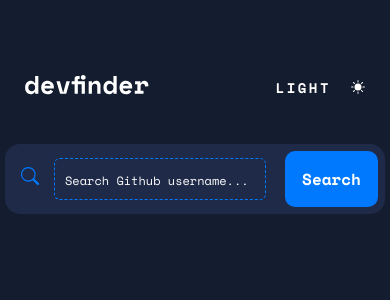
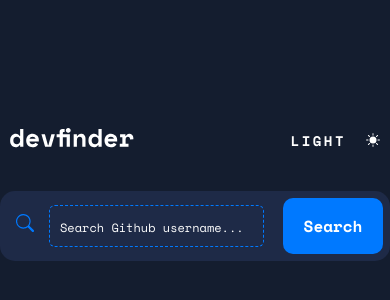
Before and after one commit to alicefrsr/React-DevFinder-App, a React (Create React App) app: page / in a window 390 px wide. Shown: the part 282-582 px from the top of the page. Built offline with nearby package versions, Linux system fonts and the light colour scheme.

Commit message:
fixing responsive

```diff
--- a/src/components/CardBg.js
+++ b/src/components/CardBg.js
@@ -4,10 +4,8 @@
 // import { ThemeContext } from '../contexts/themeContext';
 import { useTheme } from '../contexts/themeContext';
 
-const CardBg = props => {
+const CardBg = (props) => {
   const { theme } = useTheme();
-  // console.log('theme from CARD BG:', theme);
-
   return <main className={`bg-card ${theme}`}>{props.children}</main>;
 };
 
--- a/src/styles/DevFinderApp.css
+++ b/src/styles/DevFinderApp.css
@@ -18,7 +18,7 @@
   color: #141d2f;
 }
 
-@media (max-width: 768px) {
+@media (min-width: 450px) {
   .container {
     padding: 3rem 2rem;
   }
--- a/src/styles/Header.css
+++ b/src/styles/Header.css
@@ -1,11 +1,12 @@
 .header-container {
   max-width: 73.3rem;
-  min-width: 40rem;
+  min-width: 36rem;
   width: 100%;
   display: flex;
   align-items: center;
   justify-content: space-between;
   padding: 0 1rem;
+  margin-top: 10rem;
 }
 
 .toggle-theme-btn {
@@ -36,9 +37,10 @@
   gap: 2rem;
 }
 
-@media (max-width: 450px) {
+@media (min-width: 450px) {
   .header-container {
+    padding: 0;
+    margin-top: 0;
     min-width: 36rem;
-    padding: 0 1rem;
   }
 }
--- a/src/styles/SearchForm.css
+++ b/src/styles/SearchForm.css
@@ -1,6 +1,7 @@
 .search-form {
   max-width: 73.3rem;
   min-width: 38rem;
+
   width: 100%;
   height: 7rem;
   display: flex;
@@ -8,7 +9,7 @@
   justify-content: space-between;
   background: #1e2a47;
   border-radius: 1.5rem;
-  margin-top: 3.6rem;
+  margin-top: 3rem;
   padding: 0.7rem 0.7rem 0.7rem 1.6rem;
   transition: height 0.3s ease;
 }
@@ -20,7 +21,8 @@
 
 .search-icon {
   fill: #0079ff;
-  font-size: 2.2rem;
+  font-size: 1.8rem;
+  margin-right: 1rem;
 }
 
 .input-label {
@@ -45,7 +47,7 @@
 }
 
 .search-input::placeholder {
-  font-size: 1.4rem;
+  font-size: 1.2rem;
   color: #fff;
 }
 
@@ -59,7 +61,7 @@
 }
 
 .search-btn {
-  width: 8.5rem;
+  width: 10rem;
   height: 100%;
   font-size: 1.6rem;
   font-weight: bold;
@@ -75,21 +77,16 @@
   box-shadow: 0px 0px 15px -3px #0079ff;
 }
 
-@media (max-width: 450px) {
+@media (min-width: 450px) {
   .search-icon {
-    font-size: 1.8rem;
-    margin-right: 1rem;
-  }
-
-  .search-input {
-    font-size: 1.6rem;
+    font-size: 2.2rem;
   }
 
   .search-input::placeholder {
-    font-size: 1.2rem;
+    font-size: 1.4rem;
   }
 
   .search-btn {
-    width: 10rem;
+    width: 8.5rem;
   }
 }
```
